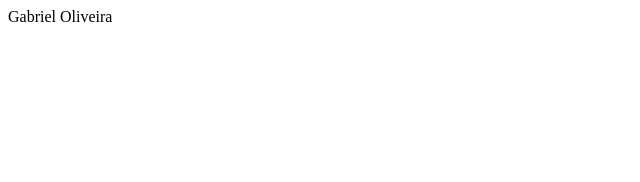
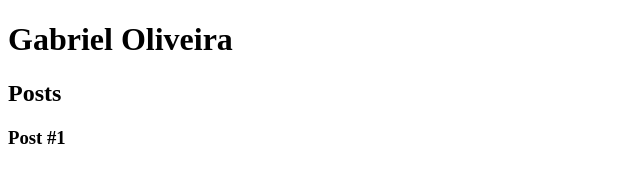
Before and after one commit to Zattrus/Intro-HTML-CSS, a plain HTML site: page index.html in a window 1280 px wide. Shown: the whole page, without its empty margins (0-640 px from the left). Drawn offline with Linux system fonts and the light colour scheme.

Commit message:
Adicionando titulos

```diff
--- a/index.html
+++ b/index.html
@@ -7,6 +7,19 @@
     <title>Gabriel Oliveira</title>
 </head>
 <body>
-    Gabriel Oliveira
+    <header>
+        <h1> Gabriel Oliveira </h1>
+    </header>
+    <section>
+        <header>
+            <h2>Posts</h2>
+        </header>
+        <article>
+            <header>
+                <h3>Post #1</h3>
+            </header>
+        </article>
+    </section>
+    <footer></footer>
 </body>
 </html>
```
